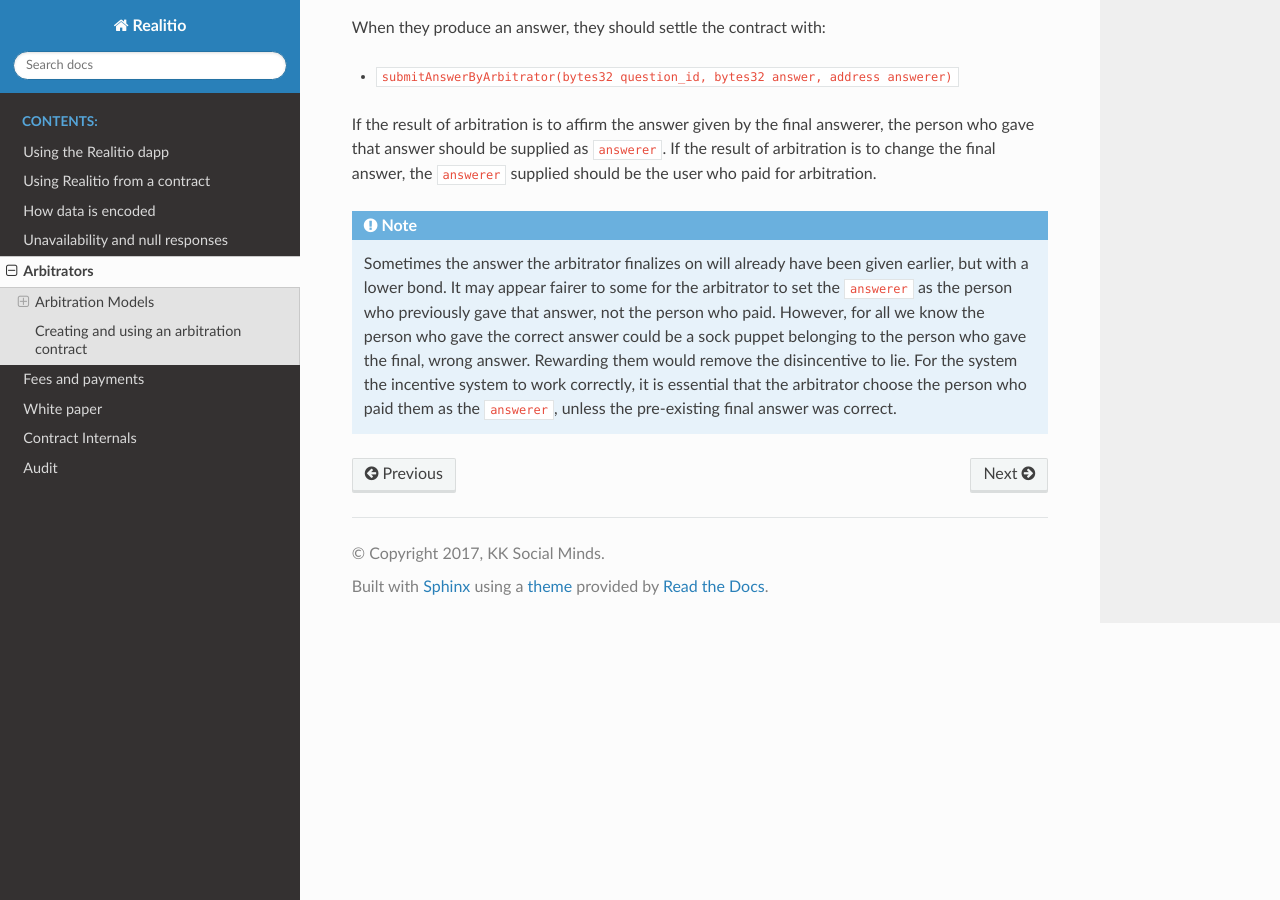
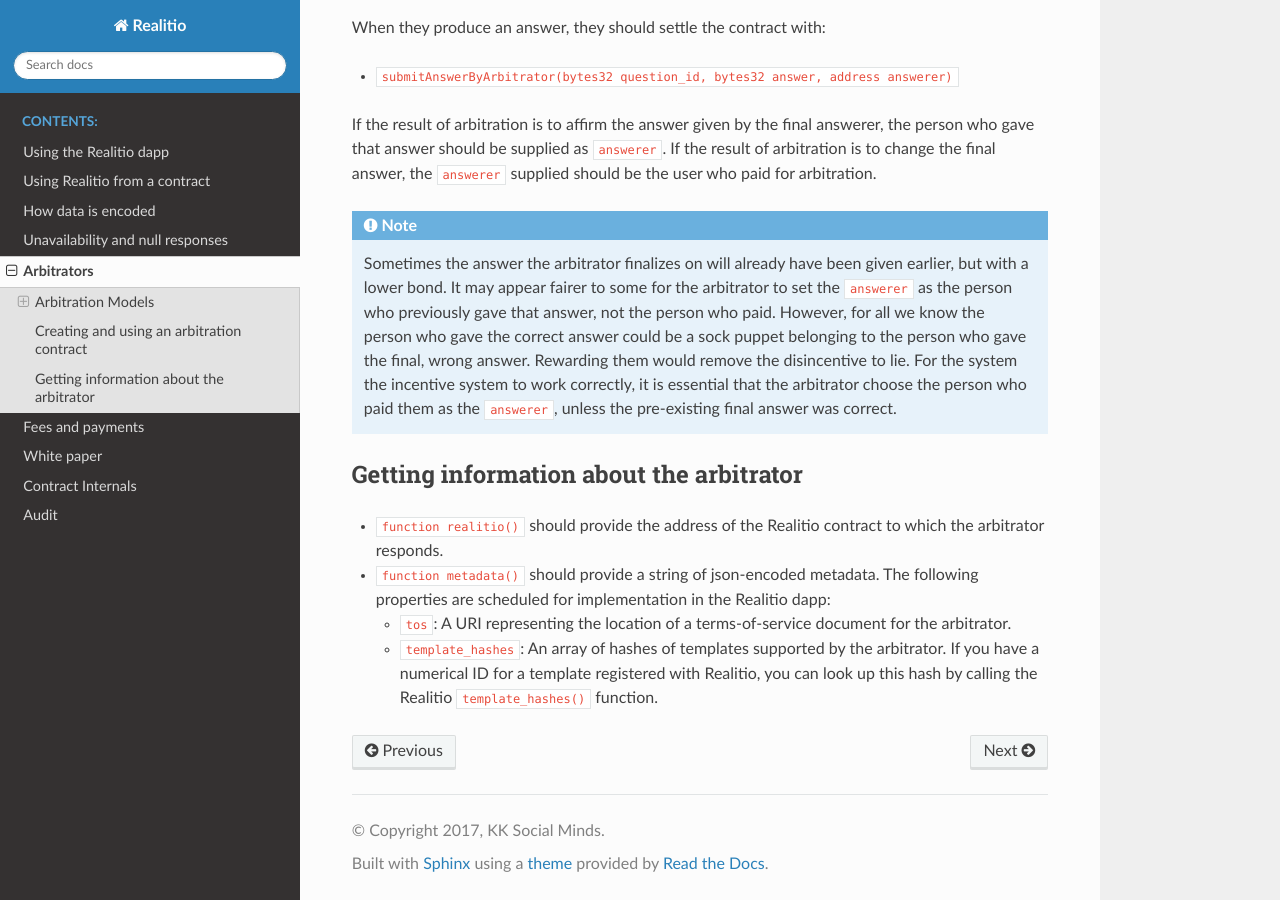
Before and after one commit to RealityETH/reality-eth-monorepo, a Sphinx documentation site: the page built from packages/dapp/docs/arbitrators.rst, in a window 1280 px wide and 900 px high, scrolled down 1590 px. Built offline with Sphinx 7.4.7 and the Read the Docs theme 2.0.0, drawn with Linux system fonts in a browser that asks for light colours.

Commit message:
Document to-be-implemented metadata properties

```diff
--- a/packages/dapp/docs/arbitrators.rst
+++ b/packages/dapp/docs/arbitrators.rst
@@ -71,3 +71,13 @@ If the result of arbitration is to affirm the answer given by the final answerer
 
 .. note::
    Sometimes the answer the arbitrator finalizes on will already have been given earlier, but with a lower bond. It may appear fairer to some for the arbitrator to set the ``answerer`` as the person who previously gave that answer, not the person who paid. However, for all we know the person who gave the correct answer could be a sock puppet belonging to the person who gave the final, wrong answer. Rewarding them would remove the disincentive to lie. For the system the incentive system to work correctly, it is essential that the arbitrator choose the person who paid them as the ``answerer``, unless the pre-existing final answer was correct.
+
+
+Getting information about the arbitrator
+----------------------------------------
+
+* ``function realitio()`` should provide the address of the Realitio contract to which the arbitrator responds.
+* ``function metadata()`` should provide a string of json-encoded metadata. The following properties are scheduled for implementation in the Realitio dapp:
+
+  * ``tos``: A URI representing the location of a terms-of-service document for the arbitrator.
+  * ``template_hashes``: An array of hashes of templates supported by the arbitrator. If you have a numerical ID for a template registered with Realitio, you can look up this hash by calling the Realitio ``template_hashes()`` function.
```
